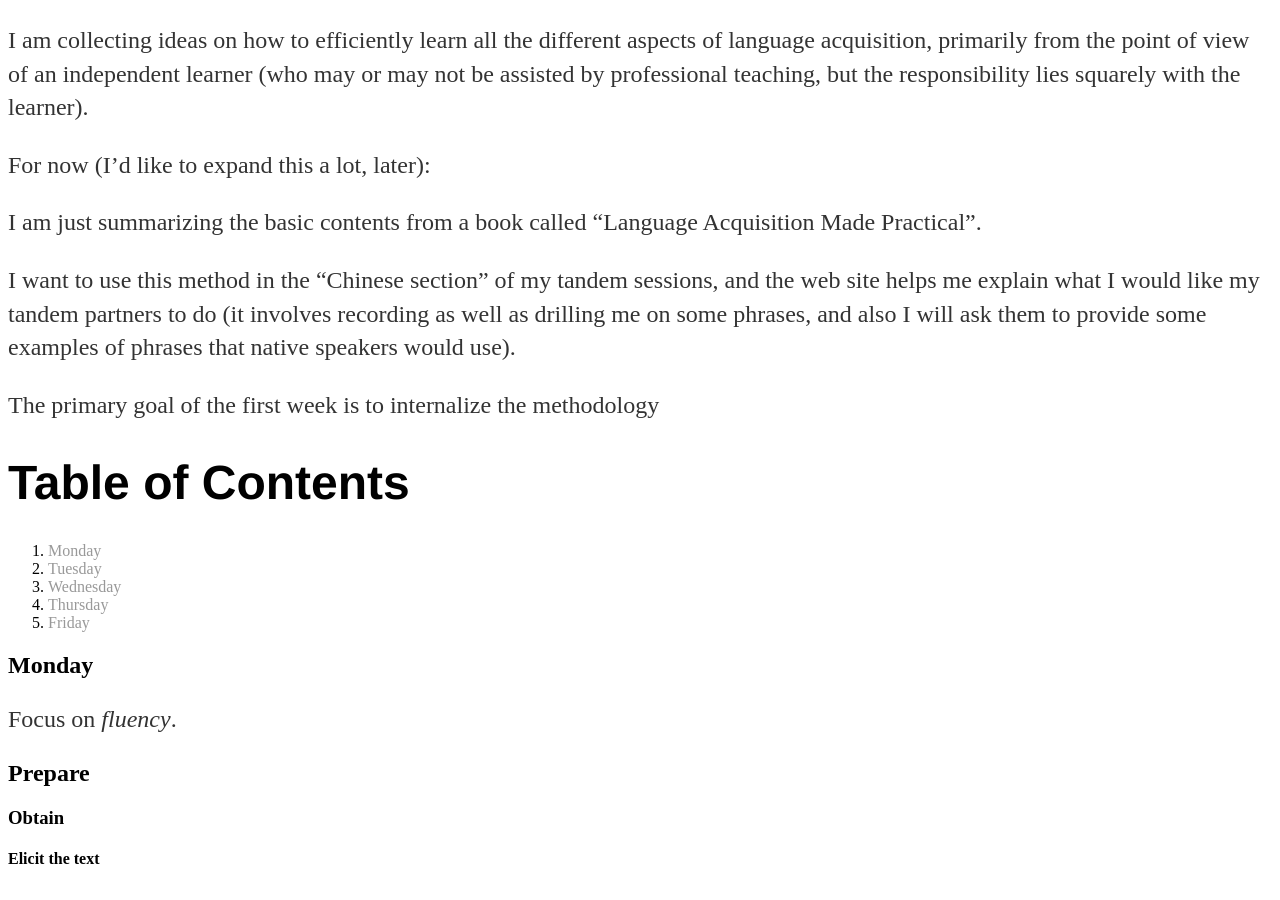
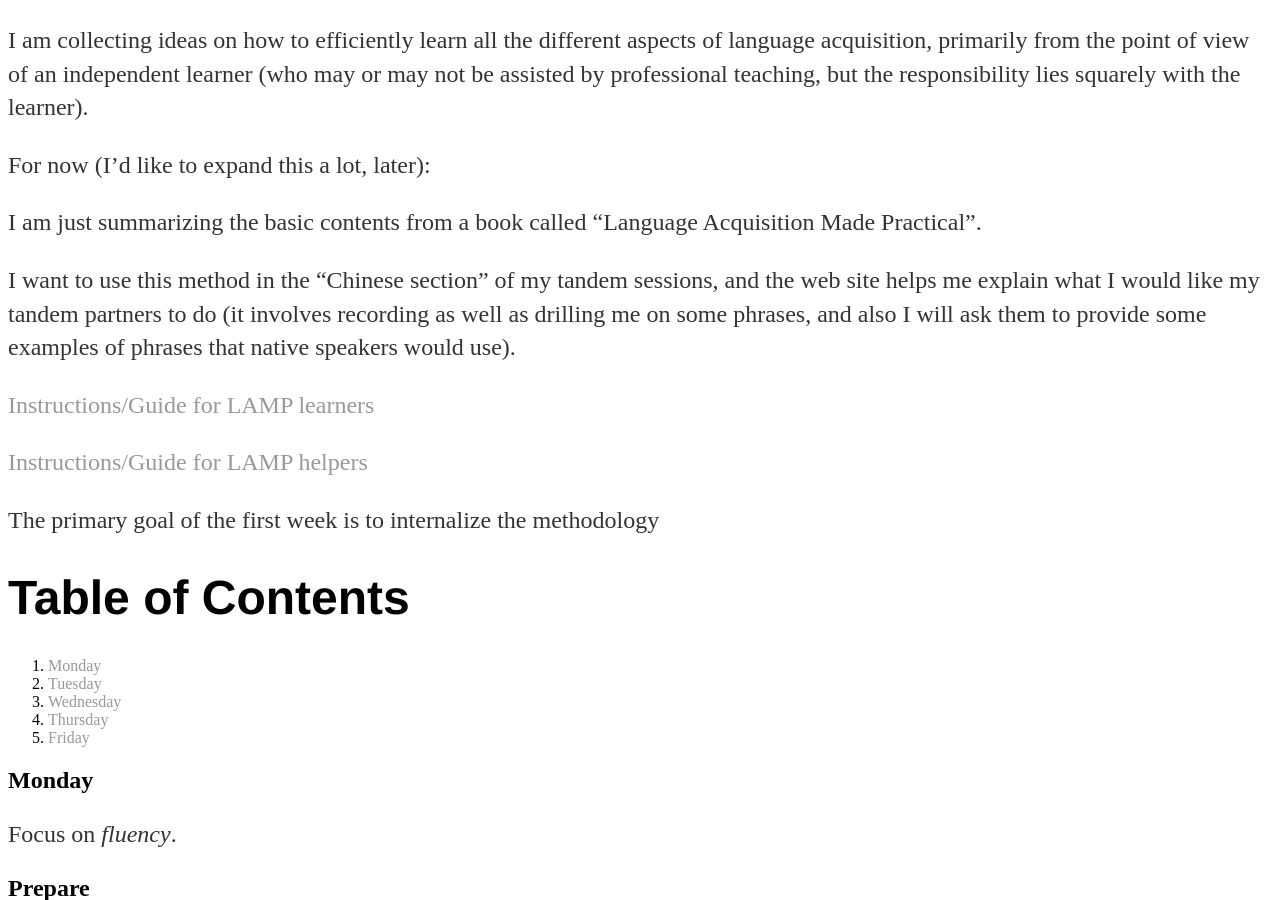
Before and after one commit to nczempin/ll, a Jekyll site: the page built from index.md, in a window 1280 px wide and 900 px high. Built offline with Jekyll 4.4.1, drawn with Linux system fonts in a browser that asks for light colours.

Commit message:
Update index.md

```diff
--- a/index.md
+++ b/index.md
@@ -10,6 +10,9 @@ I am just summarizing the basic contents from a book called "Language Acquisitio
 
 I want to use this method in the "Chinese section" of my tandem sessions, and the web site helps me explain what I would like my tandem partners to do (it involves recording as well as drilling me on some phrases, and also I will ask them  to provide some examples of phrases that native speakers would use).
 
+[Instructions/Guide for LAMP learners](/ll/lamp-learner.md)
+
+[Instructions/Guide for LAMP helpers](/ll/lamp-helper.md)
 
 The primary goal of the first week is to internalize the methodology
 # Table of Contents
```
